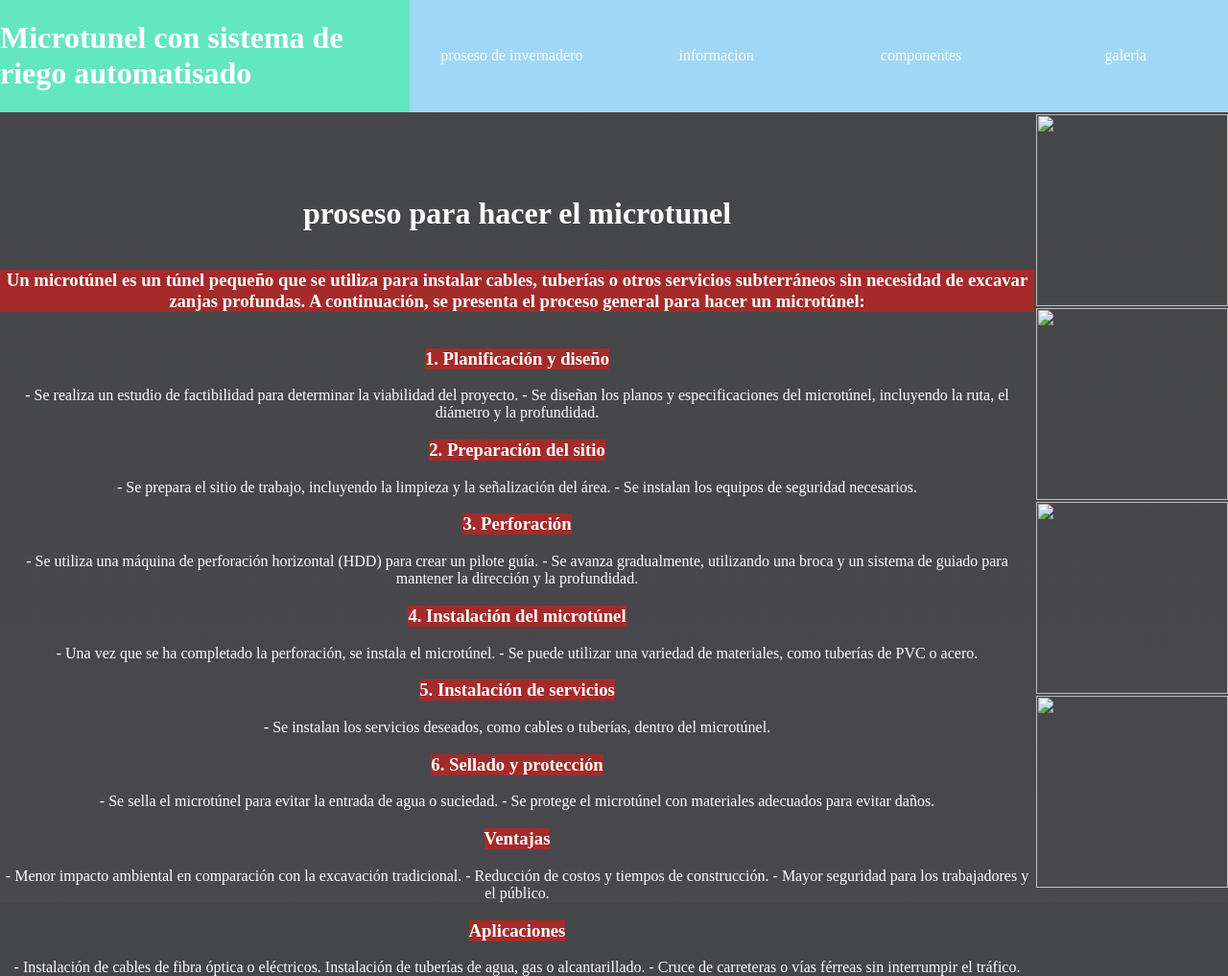
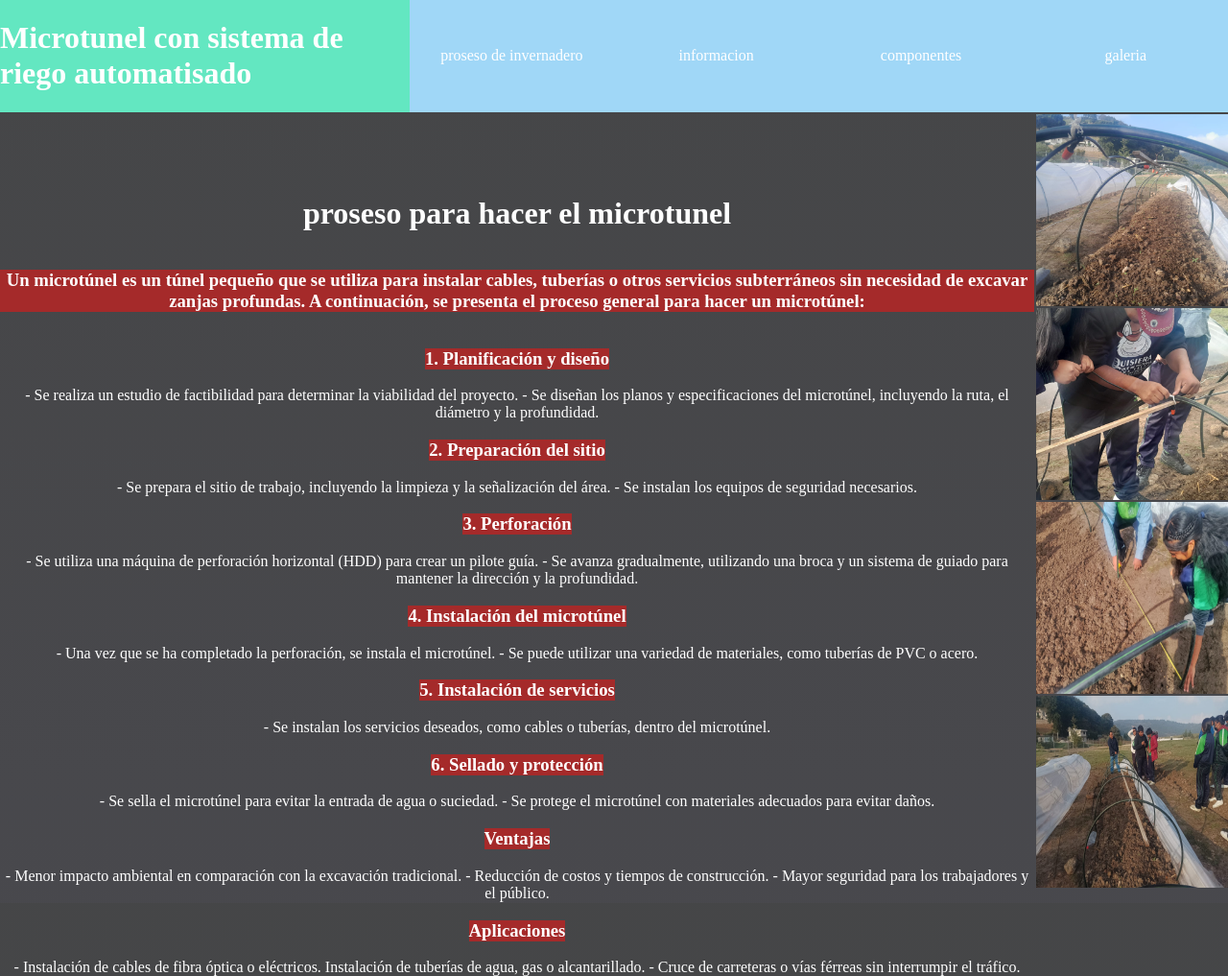
Before and after one commit to Norma-2105/Microtunel-Janna, a plain HTML site: page plantilla.html in a window 1280 px wide. Shown: the whole page at 96% size. Drawn offline with Linux system fonts and the light colour scheme.

Commit message:
Update plantilla.html

```diff
--- a/plantilla.html
+++ b/plantilla.html
@@ -81,9 +81,9 @@ Instalación de tuberías de agua, gas o alcantarillado.
 
 
         </div>
-<img  src="imagenes/c.jpg" width="200" height="200" > </img>
-<img  src="imagenes/f.jpg" width="200" height="200" > </img>
-<img  src="imagenes/i.jpg" width="200" height="200" > </img>
-   <img  src="imagenes/k.jpg" width="200" height="200" > </img>
+<img  src="c.jpg" width="200" height="200" > </img>
+<img  src="f.jpg" width="200" height="200" > </img>
+<img  src="i.jpg" width="200" height="200" > </img>
+   <img  src="k.jpg" width="200" height="200" > </img>
 </body>
 </html>
```
